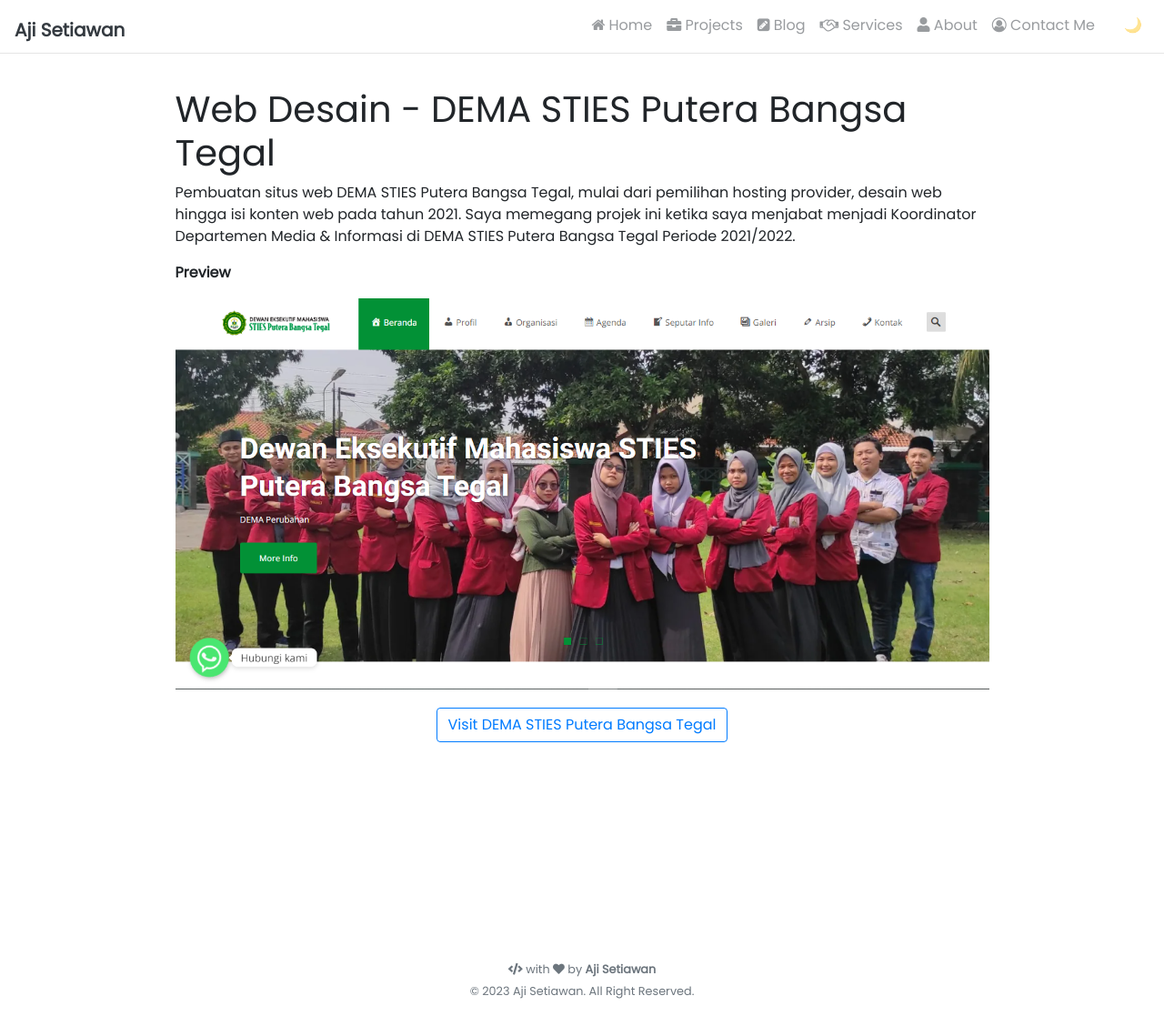
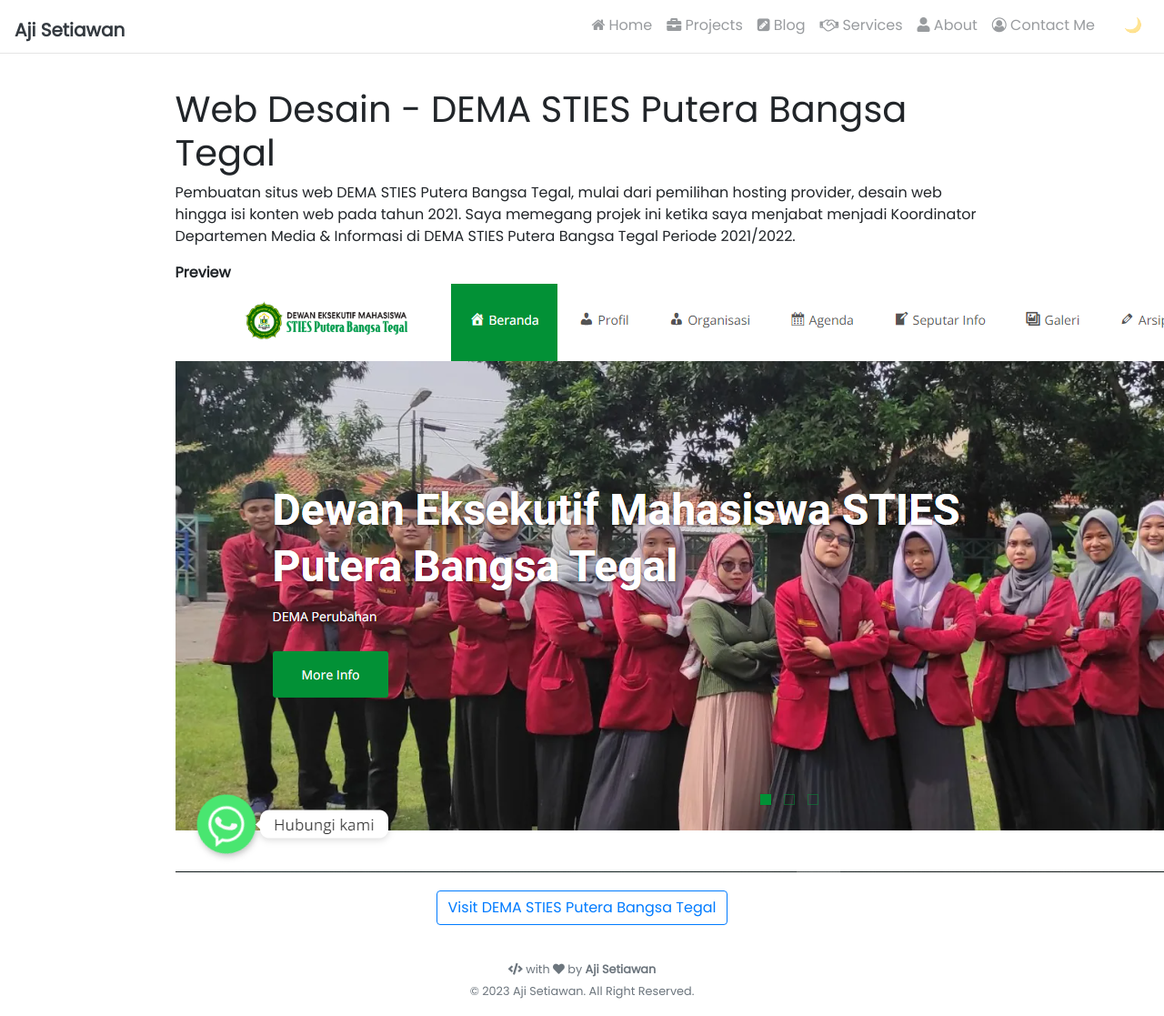
Before and after one commit to ajisetiawan716/ajisetiawan716.github.io, a Jekyll site: the page built from _projects/Web Desain DEMA STIES Putera Bangsa Tegal.md, in a window 1280 px wide and 1117 px high. Shown: the whole window at 91% size. Built offline with Jekyll 4.4.1, drawn with Linux system fonts in a browser that asks for light colours; nearby versions of some CDN libraries; comment, search, counter and statistics services are not loaded.

Commit message:
Update page.html

```diff
--- a/_layouts/page.html
+++ b/_layouts/page.html
@@ -2,6 +2,6 @@
 layout: default
 ---
 
-      <div class="col-lg-10 mx-auto mt-5 markdown-body post">
+      <div class="col-lg-10 mx-auto mt-5 markdown-body">
       {{ content }}
       </div>
```
